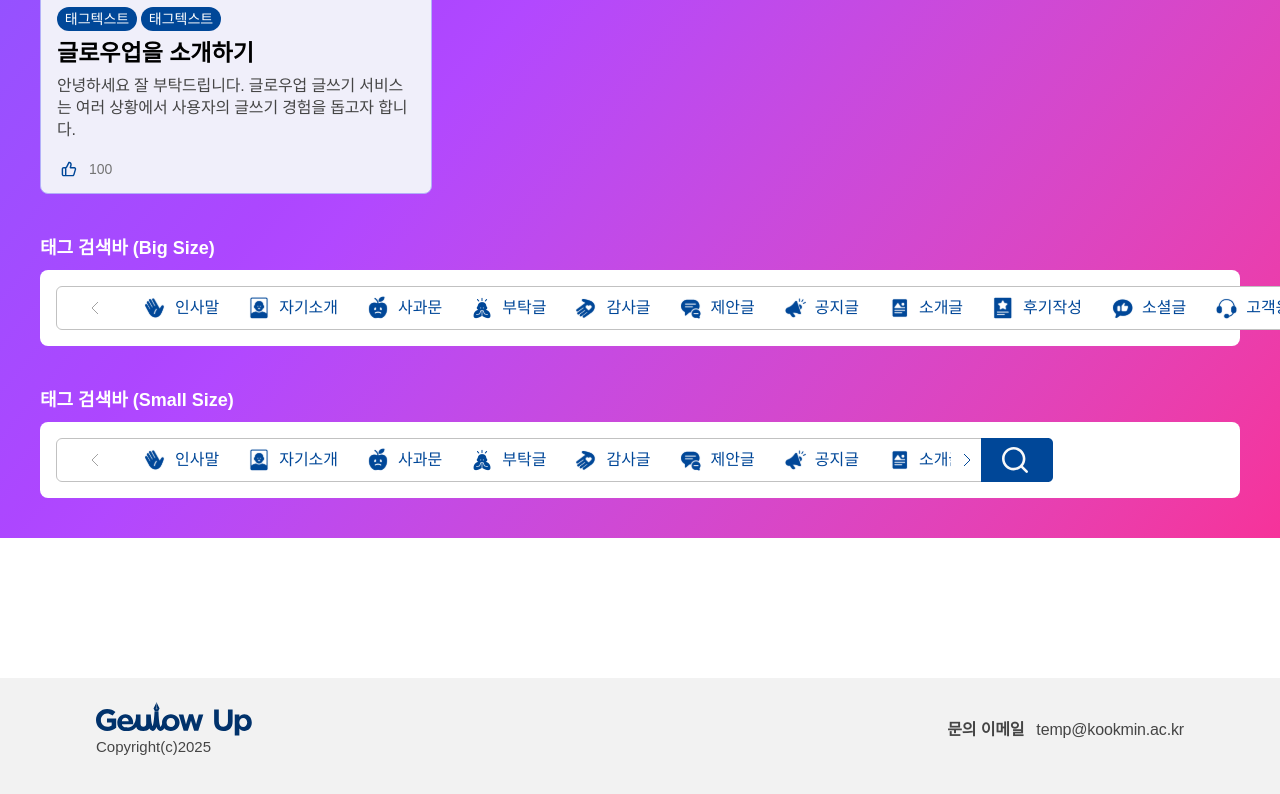
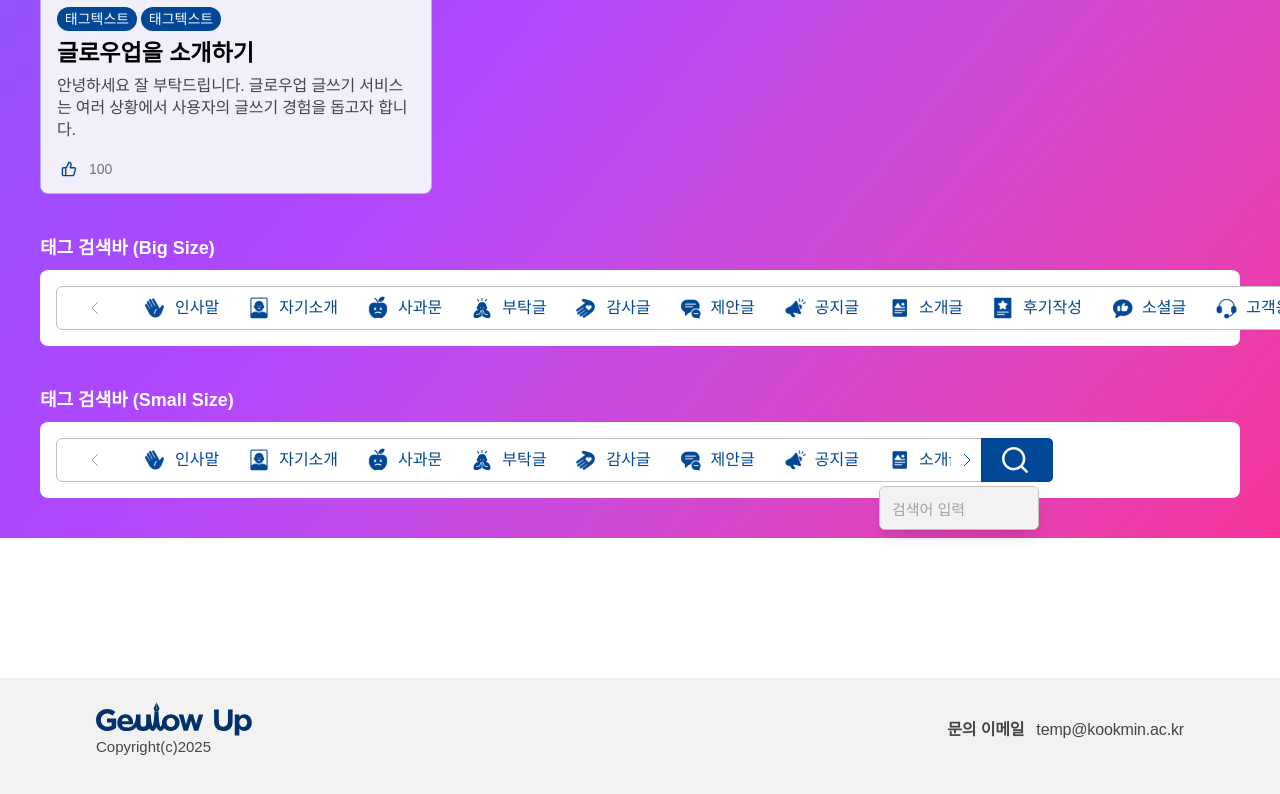
Before and after one commit to 2025-1-alpha/fe_geulowup, a Next.js app: page /test in a window 1280 px wide. Both pictures are taken after a click on the button 1017 px from the left and 1650 px from the top of the page. Shown: the part 1190-1984 px from the top of the page. Built offline with nearby package versions, Linux system fonts and the light colour scheme; a web font is replaced by a local one.

Commit message:
feat: 태그서치바 검색 추가

```diff
--- a/src/components/ui/TagSearchBar/index.tsx
+++ b/src/components/ui/TagSearchBar/index.tsx
@@ -4,6 +4,7 @@ import { clsx } from 'clsx';
 import React, { useRef, useState, useEffect } from 'react';
 import Arrow from '@/components/ui/Arrow';
 import TagSearchButton from '@/components/ui/TagSearchButton';
+import TagSearchPopup from '@/components/ui/TagSearchPopup';
 import SearchIcon from '@/assets/icons/icon-tag-searchbar-popup.svg';
 import { TagType } from '@/types';
 
@@ -27,6 +28,7 @@ export const TagSearchBar: React.FC<TagSearchBarProps> = ({
   const containerRef = useRef<HTMLDivElement>(null);
   const [scrollPosition, setScrollPosition] = useState(0);
   const [maxScroll, setMaxScroll] = useState(0);
+  const [isSearchPopupOpen, setIsSearchPopupOpen] = useState(false);
 
   useEffect(() => {
     updateScrollState();
@@ -83,6 +85,24 @@ export const TagSearchBar: React.FC<TagSearchBarProps> = ({
     }
   };
 
+  const handleSearchIconClick = () => {
+    setIsSearchPopupOpen(!isSearchPopupOpen);
+    if (onSearchClick) {
+      onSearchClick();
+    }
+  };
+
+  const handleSearchPopupTagSelect = (tag: TagType) => {
+    if (onTagSelect) {
+      onTagSelect(tag);
+    }
+    setIsSearchPopupOpen(false);
+  };
+
+  const handleSearchPopupClose = () => {
+    setIsSearchPopupOpen(false);
+  };
+
   return (
     <div
       className={clsx(
@@ -126,16 +146,25 @@ export const TagSearchBar: React.FC<TagSearchBarProps> = ({
           onClick={() => handleScroll('right')}
         />
 
-        <div className="ml-3">
+        <div className="relative ml-3">
           <button
             type="button"
-            onClick={onSearchClick}
+            onClick={handleSearchIconClick}
             className="bg-primary-navy4 flex h-[44px] w-[44px] items-center justify-center rounded-tr-md rounded-br-md"
           >
             <div className="p-2">
               <SearchIcon />
             </div>
           </button>
+
+          <TagSearchPopup
+            tags={tags}
+            selectedTag={selectedTag}
+            onTagSelect={handleSearchPopupTagSelect}
+            onClose={handleSearchPopupClose}
+            isOpen={isSearchPopupOpen}
+            className="right-0"
+          />
         </div>
       </div>
     </div>
--- /dev/null
+++ b/src/components/ui/TagSearchPopup/index.tsx
@@ -0,0 +1,127 @@
+'use client';
+
+import { clsx } from 'clsx';
+import React, { useState, useRef, useEffect } from 'react';
+import { TagType } from '@/types';
+
+type TagSearchPopupProps = {
+  tags: TagType[];
+  selectedTag?: TagType;
+  onTagSelect?: (tag: TagType) => void;
+  onClose?: () => void;
+  isOpen: boolean;
+  className?: string;
+};
+
+export const TagSearchPopup: React.FC<TagSearchPopupProps> = ({
+  tags,
+  selectedTag,
+  onTagSelect,
+  onClose,
+  isOpen,
+  className,
+}) => {
+  const [searchValue, setSearchValue] = useState('');
+  const inputRef = useRef<HTMLInputElement>(null);
+  const popupRef = useRef<HTMLDivElement>(null);
+
+  // 검색 결과 필터링
+  const filteredTags = tags.filter((tag) => tag.toLowerCase().includes(searchValue.toLowerCase()));
+
+  // 팝업 열릴 때 input에 포커스
+  useEffect(() => {
+    if (isOpen && inputRef.current) {
+      inputRef.current.focus();
+    }
+  }, [isOpen]);
+
+  // 외부 클릭 시 팝업 닫기
+  useEffect(() => {
+    const handleClickOutside = (event: MouseEvent) => {
+      if (popupRef.current && !popupRef.current.contains(event.target as Node)) {
+        onClose?.();
+      }
+    };
+
+    if (isOpen) {
+      document.addEventListener('mousedown', handleClickOutside);
+    }
+
+    return () => {
+      document.removeEventListener('mousedown', handleClickOutside);
+    };
+  }, [isOpen, onClose]);
+
+  const handleTagClick = (tag: TagType) => {
+    onTagSelect?.(tag);
+    onClose?.();
+  };
+
+  const handleKeyDown = (e: React.KeyboardEvent) => {
+    if (e.key === 'Escape') {
+      onClose?.();
+    }
+  };
+
+  if (!isOpen) return null;
+
+  return (
+    <div
+      ref={popupRef}
+      className={clsx(
+        'border-layout-grey3 absolute z-50 overflow-hidden rounded-md border bg-white shadow-lg',
+        className,
+      )}
+      style={{
+        top: '100%',
+        marginTop: '4px',
+        width: '160px',
+        maxHeight: searchValue ? '240px' : '44px',
+      }}
+    >
+      {/* 검색 입력창 */}
+      <div>
+        <input
+          ref={inputRef}
+          type="text"
+          value={searchValue}
+          onChange={(e) => setSearchValue(e.target.value)}
+          onKeyDown={handleKeyDown}
+          placeholder="검색어 입력"
+          className="bg-layout-grey1 detail text-layout-grey6 placeholder:text-layout-grey4 h-11 w-full rounded-md border-none px-3 focus:outline-none"
+          style={{ width: '160px', height: '44px' }}
+        />
+      </div>
+
+      {/* 검색 결과 목록 - 검색어가 있을 때만 표시 */}
+      {searchValue && (
+        <div className="scrollbar-hide border-layout-grey3 max-h-48 overflow-y-auto border-t bg-white">
+          {filteredTags.length > 0 ? (
+            <div className="space-y-1 p-2">
+              {filteredTags.map((tag) => (
+                <button
+                  key={tag}
+                  onClick={() => handleTagClick(tag)}
+                  className={clsx(
+                    'flex w-full items-center rounded px-3 py-2 text-left transition-colors',
+                    tag === selectedTag
+                      ? 'bg-primary-navy4 text-white'
+                      : 'hover:bg-layout-grey1 text-layout-grey6',
+                  )}
+                >
+                  <span className="detail">{tag}</span>
+                </button>
+              ))}
+            </div>
+          ) : (
+            <div className="p-4 text-center">
+              <span className="detail text-layout-grey4">검색 결과가 없습니다</span>
+            </div>
+          )}
+        </div>
+      )}
+    </div>
+  );
+};
+
+export default TagSearchPopup;
```
